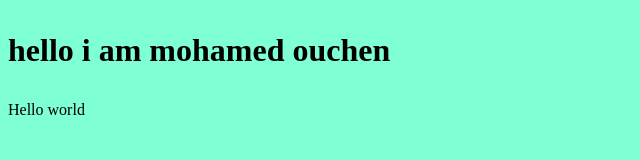
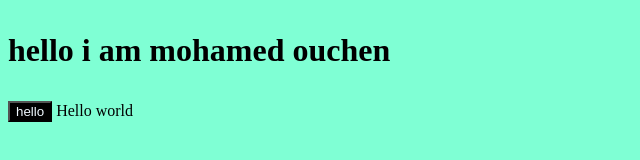
Before and after one commit to Mouha-med-ouchen/my-project, a plain HTML site: page index.html in a window 1280 px wide. Shown: the whole page, without its empty margins (0-640 px from the left). Drawn offline with Linux system fonts and the light colour scheme.

Commit message:
creating index.html and style.css

```diff
--- a/index.html
+++ b/index.html
@@ -8,6 +8,7 @@
 </head>
 <body>
     <h3>hello i am mohamed ouchen</h3>
+    <button>hello</button>
     <script src="app.js"></script>
 </body>
 </html>
--- a/style.css
+++ b/style.css
@@ -4,3 +4,7 @@ body{
 h3{
     font-size: xx-large;
 }
+button{
+    background-color: black;
+    color: aliceblue;
+}
```
